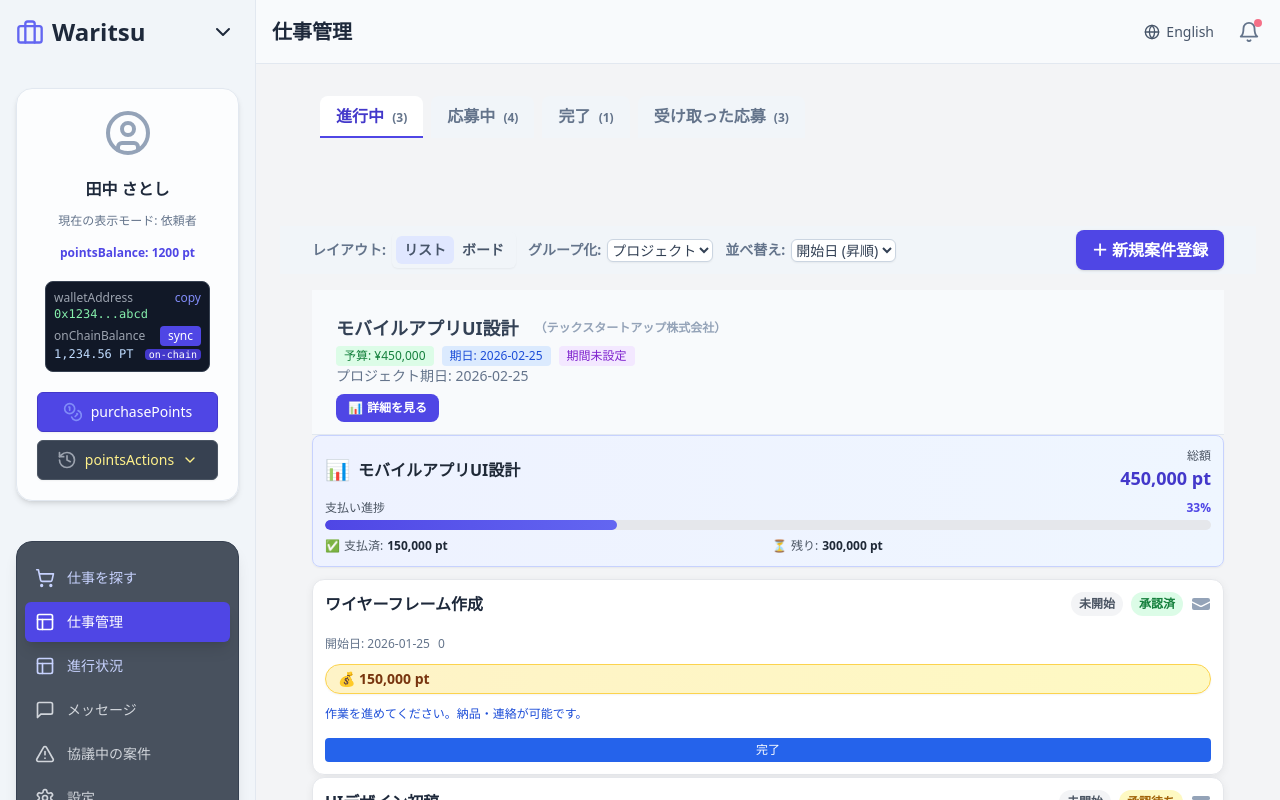
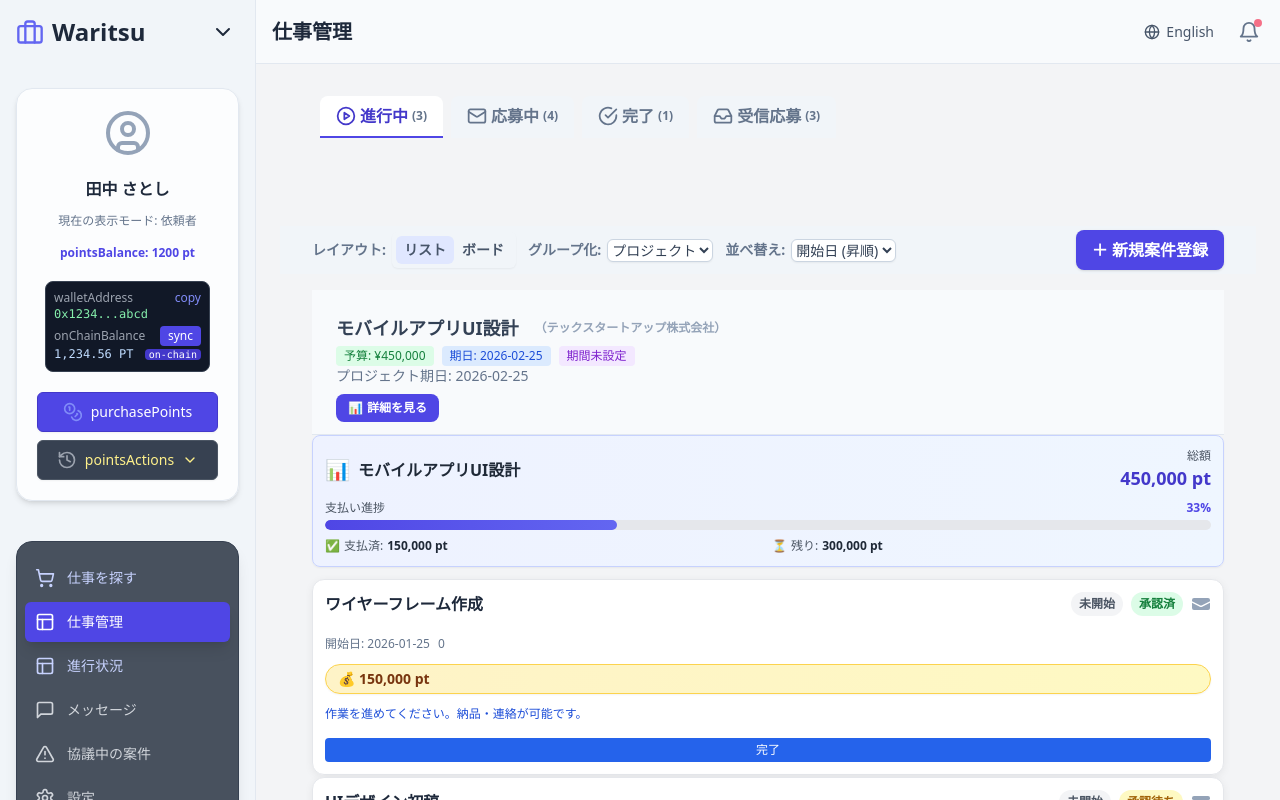
Before and after one commit to ken2san/escrow-app-project, a React (Create React App) app: page /work-management in a window 1280 px wide. Built offline with nearby package versions, Linux system fonts and the light colour scheme.

Commit message:
style: Change tab label to '受信応募' for clarity

```diff
--- a/src/pages/WorkManagementPage.js
+++ b/src/pages/WorkManagementPage.js
@@ -6,6 +6,7 @@ import { useSortable } from '@dnd-kit/sortable';
 import { DndContext, closestCenter, DragOverlay, MouseSensor, TouchSensor, useSensor, useSensors } from '@dnd-kit/core';
 import { arrayMove, SortableContext, verticalListSortingStrategy } from '@dnd-kit/sortable';
 import { Menu, X } from 'lucide-react';
+import { Mail, PlayCircle, CheckCircle, Inbox } from 'lucide-react';
 import NewProjectModal from '../components/modals/NewProjectModal';
 import ReviewModal from '../components/modals/ReviewModal';
 import StarRatingDisplay from '../components/common/StarRatingDisplay';
@@ -639,10 +640,10 @@ export default function WorkManagementPage({ openProposalDetailsModal, onSelectP
     };
     // --- Tab switch UI ---
     const tabDefs = [
-        { key: 'inprogress', label: '進行中' },
-        { key: 'pending', label: '応募中' },
-        { key: 'completed', label: '完了' },
-        { key: 'received', label: '受け取った応募' },
+        { key: 'inprogress', label: '進行中', icon: PlayCircle },
+        { key: 'pending', label: '応募中', icon: Mail },
+        { key: 'completed', label: '完了', icon: CheckCircle },
+        { key: 'received', label: '受信応募', icon: Inbox },
     ];
     const normalizeProjectId = (value) => {
         if (!value) return value;
@@ -875,13 +876,23 @@ export default function WorkManagementPage({ openProposalDetailsModal, onSelectP
                             const { getReceivedApplicationsForProject } = require('../utils/initialData');
                             tabCount = projects.filter(p => getReceivedApplicationsForProject(p.id).length > 0).length;
                         }
+                        const Icon = tab.icon;
                         return (
                             <button
                                 key={tab.key}
-                                className={`px-4 py-2 rounded-t-lg font-semibold border-b-2 transition-all ${projectTab === tab.key ? 'border-indigo-600 text-indigo-700 bg-white' : 'border-transparent text-slate-500 bg-slate-100 hover:bg-slate-200'}`}
+                                className={`px-4 py-2 rounded-t-lg font-semibold border-b-2 transition-all flex flex-col md:flex-row md:items-center md:justify-center items-center justify-center ${projectTab === tab.key ? 'border-indigo-600 text-indigo-700 bg-white' : 'border-transparent text-slate-500 bg-slate-100 hover:bg-slate-200'}`}
                                 onClick={() => setProjectTab(tab.key)}
+                                style={{minWidth: '56px'}}
                             >
-                                {tab.label} <span className="text-xs text-slate-500 ml-1">({tabCount})</span>
+                                {/* Mobile: icon only, PC: icon + label */}
+                                <span className="block md:hidden">
+                                    <Icon size={22} strokeWidth={2.2} />
+                                </span>
+                                <span className="hidden md:flex md:items-center">
+                                    <Icon size={20} strokeWidth={2.1} className="mr-1" />
+                                    <span>{tab.label}</span>
+                                </span>
+                                <span className="text-xs text-slate-500 ml-0 md:ml-1 mt-1 md:mt-0">({tabCount})</span>
                             </button>
                         );
                     })}
```
